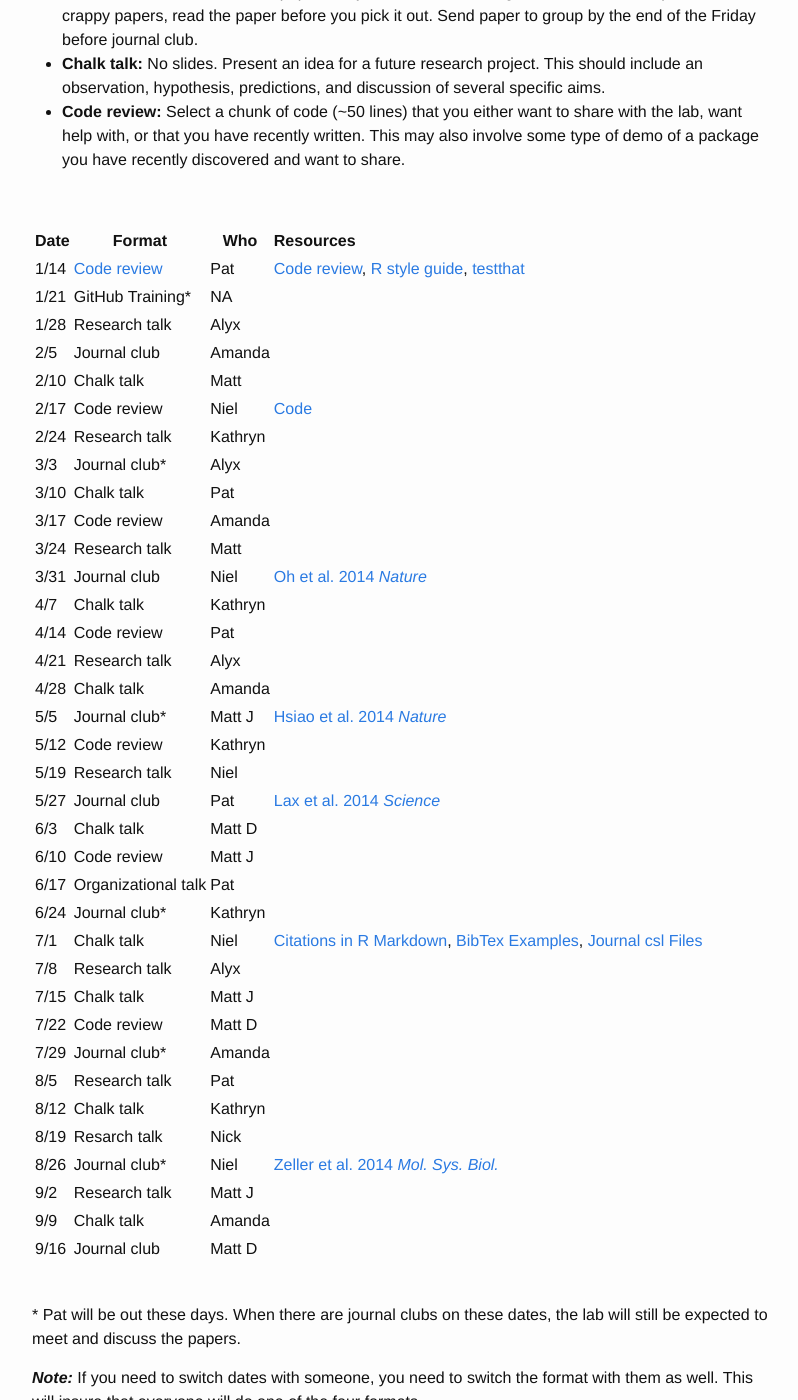
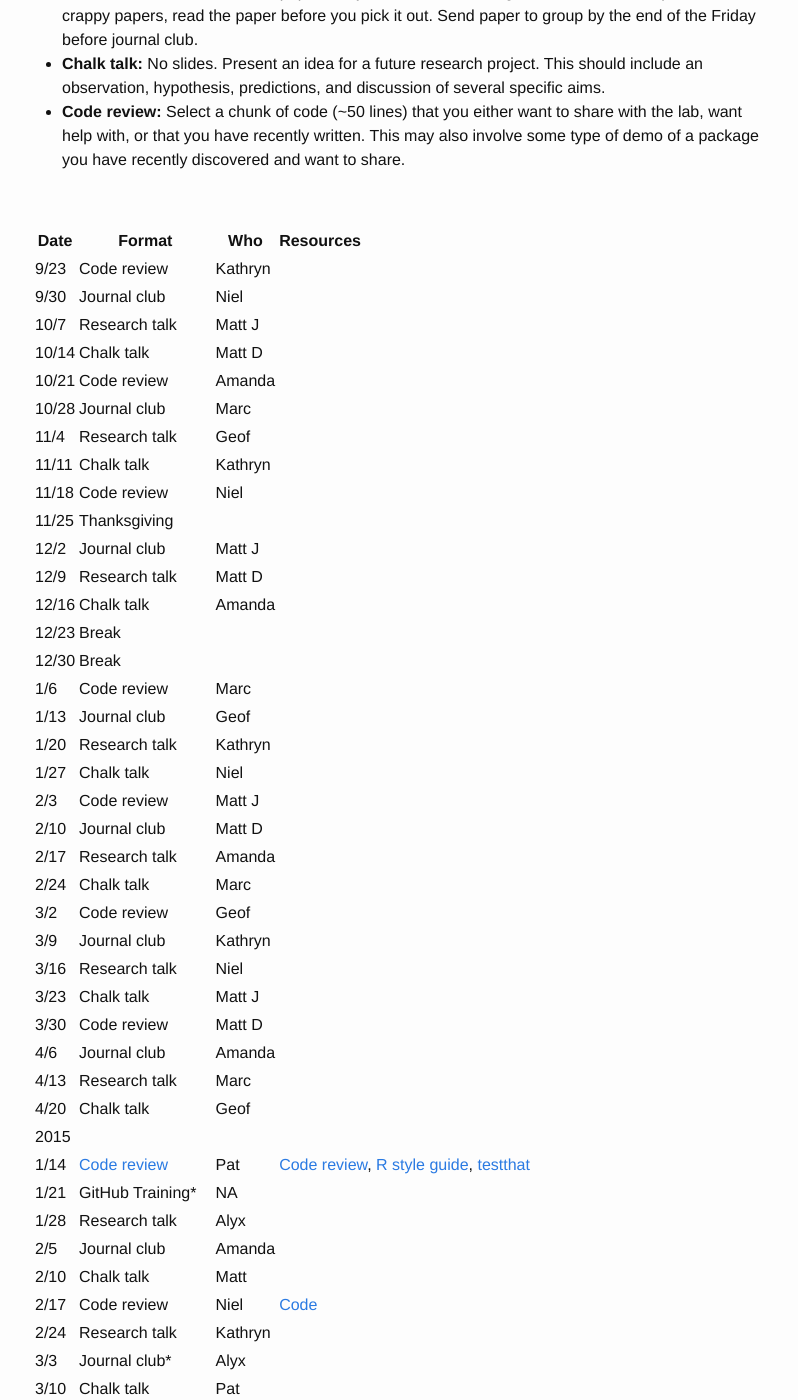
Before and after one commit to SchlossLab/schlosslab.github.io, a Jekyll site: the page built from schedule.md, in a window 1280 px wide and 1400 px high, scrolled down 367 px. Shown: the whole window, without its empty margins (238-1036 px from the left). Built offline with Jekyll 4.4.1, drawn with Linux system fonts in a browser that asks for light colours.

Commit message:
Update schedule

```diff
--- a/schedule.md
+++ b/schedule.md
@@ -28,6 +28,38 @@ want to share.
 
 | Date  | Format           | Who       | Resources                                |
 |-------|------------------|-----------|:-----------------------------------------|
+| 9/23	 | 	Code review	 | 	Kathryn	|	|
+| 9/30	 | 	Journal club	 | 	Niel	|	|
+| 10/7	 | 	Research talk	 | 	Matt J	 |	|
+| 10/14	 | 	Chalk talk	 | 	Matt D	|	|
+| 10/21	 | 	Code review	 | 	Amanda	 |	|
+| 10/28	 | 	Journal club	 | 	Marc	|	|
+| 11/4	 | 	Research talk	 | 	Geof	|	|
+| 11/11	 | 	Chalk talk	 | 	Kathryn	|	|
+| 11/18	 | 	Code review	 | 	Niel	|	|
+| 11/25	 | 	Thanksgiving	|	|
+| 12/2	 | 	Journal club	 | 	Matt J	|	|
+| 12/9	 | 	Research talk	 | 	Matt D	|	|
+| 12/16	 | 	Chalk talk	 | 	Amanda	|	|
+| 12/23	 | 	Break	|	|
+| 12/30	 | 	Break	|	|
+| 1/6	 | 	Code review	 | 	Marc	|	|
+| 1/13	 | 	Journal club	 | 	Geof	|	|
+| 1/20	 | 	Research talk	 | 	Kathryn	|	|
+| 1/27	 | 	Chalk talk	 | 	Niel	|	|
+| 2/3	 | 	Code review	 | 	Matt J	|	|
+| 2/10	 | 	Journal club	 | 	Matt D	|	|
+| 2/17	 | 	Research talk	 | 	Amanda	|	|
+| 2/24	 | 	Chalk talk	 | 	Marc	|	|
+| 3/2	 | 	Code review	 | 	Geof	|	|
+| 3/9	 | 	Journal club	 | 	Kathryn	|	|
+| 3/16	 | 	Research talk	 | 	Niel	|	|
+| 3/23	 | 	Chalk talk	 | 	Matt J	|	|
+| 3/30	 | 	Code review	 | 	Matt D	|	|
+| 4/6	 | 	Journal club	 | 	Amanda	 |	|
+| 4/13	 | 	Research talk	 | 	Marc	|	|
+| 4/20	 | 	Chalk talk	 | 	Geof	|	|
+| 2015	|	|	|	|
 | 1/14  | [Code review](http://www.riffomonas.org/talks/2015_01_14_CodeReview.html)      | Pat       | [Code review](http://arxiv.org/pdf/1311.2412v1.pdf), [R style guide](http://google-styleguide.googlecode.com/svn/trunk/Rguide.xml), [testthat](http://journal.r-project.org/archive/2011-1/RJournal_2011-1_Wickham.pdf)
 | 1/21  | GitHub Training* | NA     |   |
 | 1/28  | Research talk    | Alyx     |   |
```
